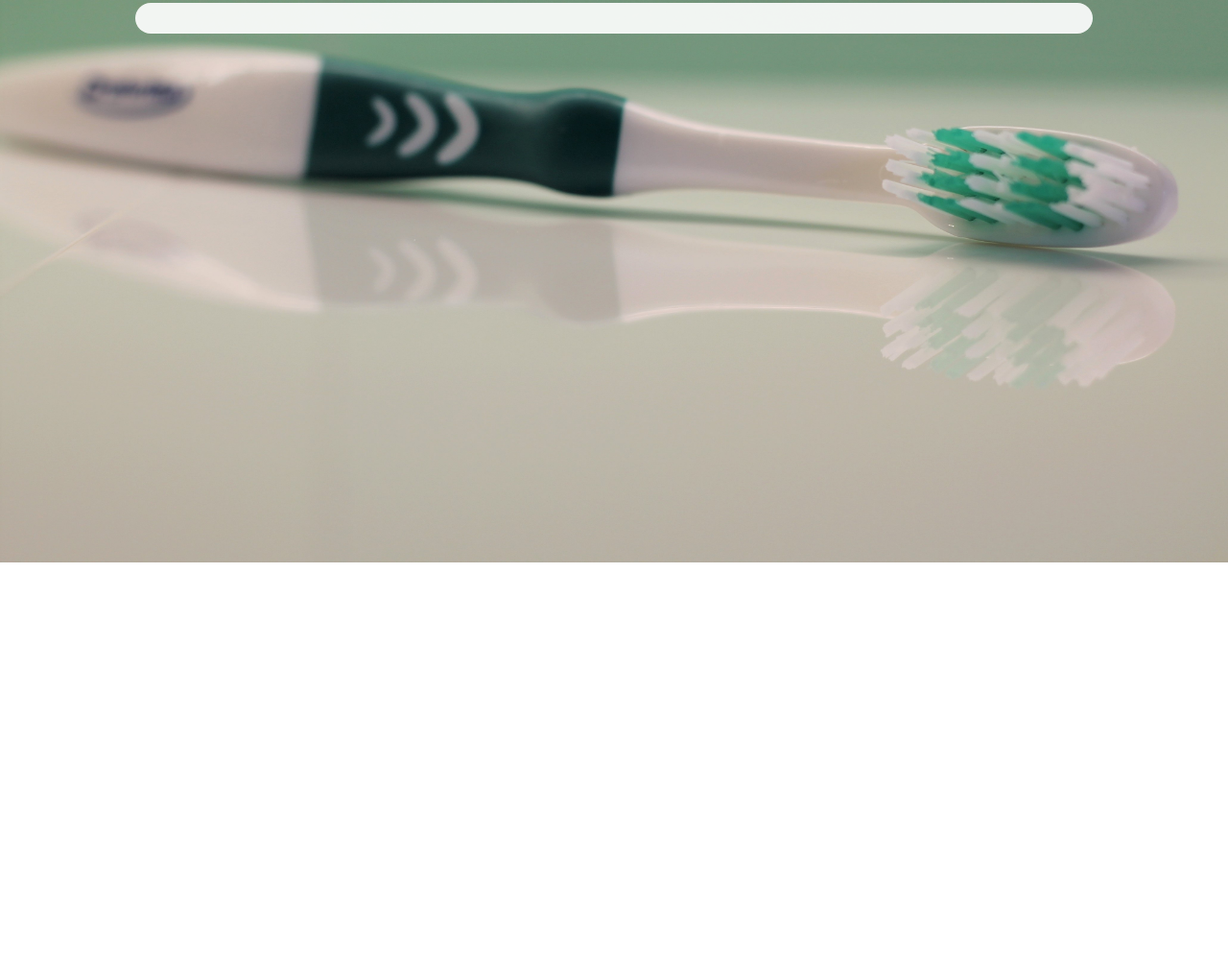
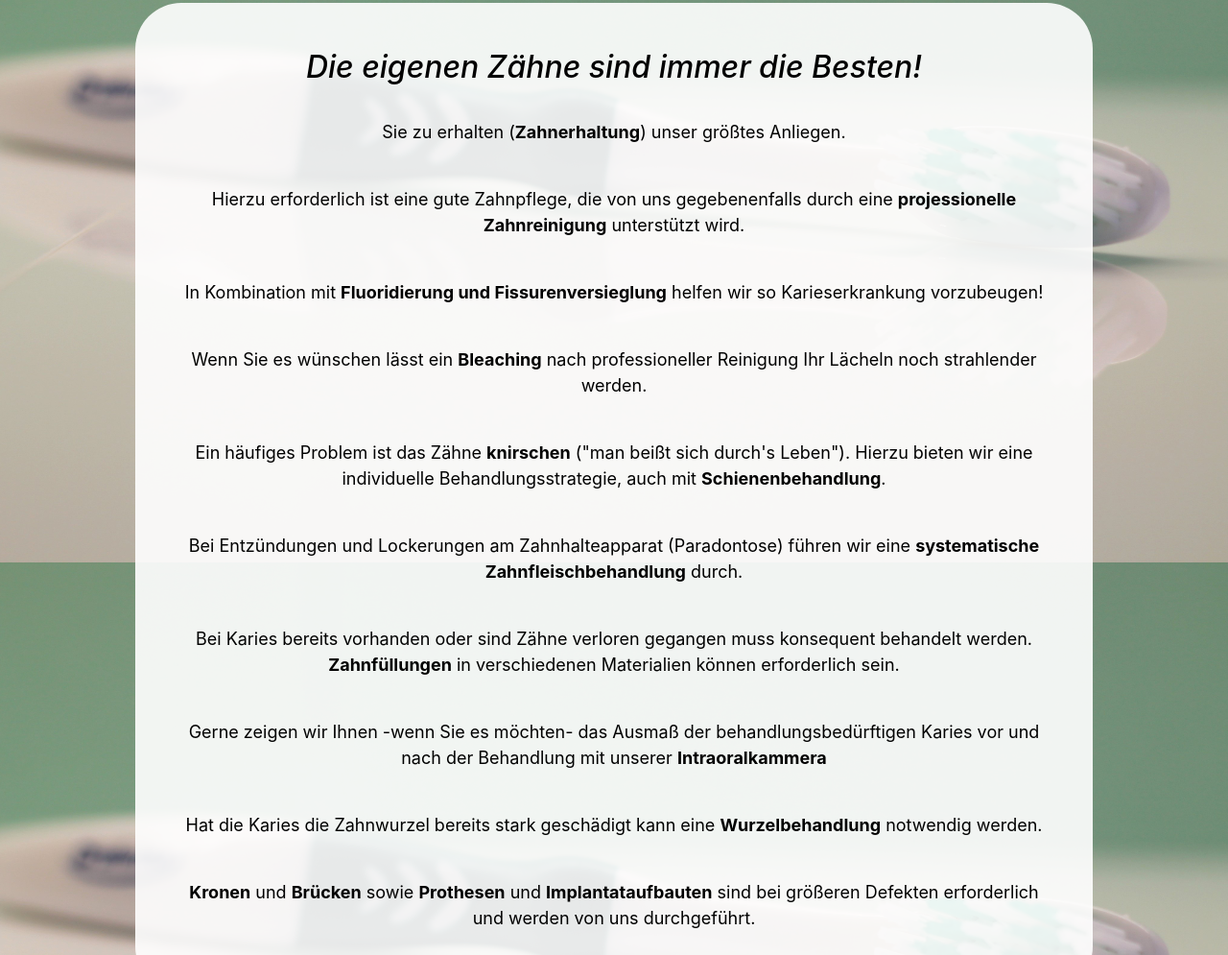
Before and after one commit to franky3er/PraxisDrKaltenborn, a plain HTML site: page leistungen.html in a window 1280 px wide. Shown: the part 214-1209 px from the top of the page at 96% size. Before the commit the page ends 800 px from the top, so only its background shows below. Drawn offline with nearby package versions, Linux system fonts and the light colour scheme.

Commit message:
implement leistungen.html

```diff
--- a/css/stylesheet.css
+++ b/css/stylesheet.css
@@ -74,8 +74,8 @@ BODY {
 .content {
 		padding-right : 3em;
 		padding-left : 3em;
-		padding-top : 1em;
-		padding-bottom : 1em;
+		padding-top : 3em;
+		padding-bottom : 3em;
 		color : black;
 		background-color : rgba(255, 255, 255, 0.9);
 		border-radius : 3em;
@@ -89,3 +89,8 @@ BODY {
 	width : 80%;
 	border-radius : 15px;
 }
+
+.leistungen {
+	text-align : center;
+	font-size : large;
+}
--- a/leistungen.html
+++ b/leistungen.html
@@ -25,6 +25,29 @@
 				</ul>
 			</div>
 			<div class="content">
+				<div class="leistungen">
+					<h2><i>Die eigenen Zähne sind immer die Besten!</i></h2>
+					<br/>
+					<p>Sie zu erhalten (<b>Zahnerhaltung</b>) unser größtes Anliegen.</p>
+					<br/>
+					<p>Hierzu erforderlich ist eine gute Zahnpflege, die von uns gegebenenfalls durch eine <b>projessionelle Zahnreinigung</b> unterstützt wird.</p>
+					<br/>
+					<p>In Kombination mit <b>Fluoridierung und Fissurenversieglung</b> helfen wir so Karieserkrankung vorzubeugen!</p>
+					<br/>
+					<p>Wenn Sie es wünschen lässt ein <b>Bleaching</b> nach professioneller Reinigung Ihr Lächeln noch strahlender werden.</p>
+					<br/>
+					<p>Ein häufiges Problem ist das Zähne <b>knirschen</b> ("man beißt sich durch's Leben"). Hierzu bieten wir eine individuelle Behandlungsstrategie, auch mit <b>Schienenbehandlung</b>.</p>
+					<br/>
+					<p>Bei Entzündungen und Lockerungen am Zahnhalteapparat (Paradontose) führen wir eine <b>systematische Zahnfleischbehandlung</b> durch.</p>
+					<br/>
+					<p>Bei Karies bereits vorhanden oder sind Zähne verloren gegangen muss konsequent behandelt werden. <b>Zahnfüllungen</b> in verschiedenen Materialien können erforderlich sein.</p>
+					<br/>
+					<p>Gerne zeigen wir Ihnen -wenn Sie es möchten- das Ausmaß der behandlungsbedürftigen Karies vor und nach der Behandlung  mit unserer <b>Intraoralkammera</b></p>
+					<br/>
+					<p>Hat die Karies die Zahnwurzel bereits stark geschädigt kann eine <b>Wurzelbehandlung</b> notwendig werden.</p>
+					<br/>
+					<p><b>Kronen</b> und <b>Brücken</b> sowie <b>Prothesen</b> und <b>Implantataufbauten</b> sind bei größeren Defekten erforderlich und werden von uns durchgeführt.</p>
+				</div>
 			</div>
 		</div>
 
```
